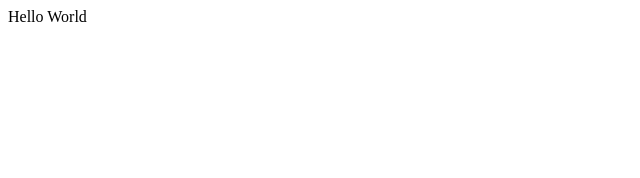
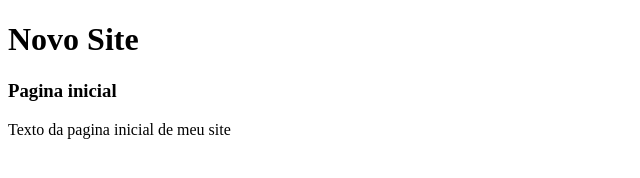
Before and after one commit to andynahas/atividadeBranch, a plain HTML site: page index.html in a window 1280 px wide. Shown: the whole page, without its empty margins (0-640 px from the left). Drawn offline with Linux system fonts and the light colour scheme.

Commit message:
segundo commit

```diff
--- a/index.html
+++ b/index.html
@@ -4,6 +4,10 @@
 	<title>Doc</title>
 </head>
 <body>
-	Hello World
+	<h1>Novo Site</h1>
+
+	<h3>Pagina inicial</h3>
+
+	<p>Texto da pagina inicial de meu site</p>
 </body>
 </html>
```
